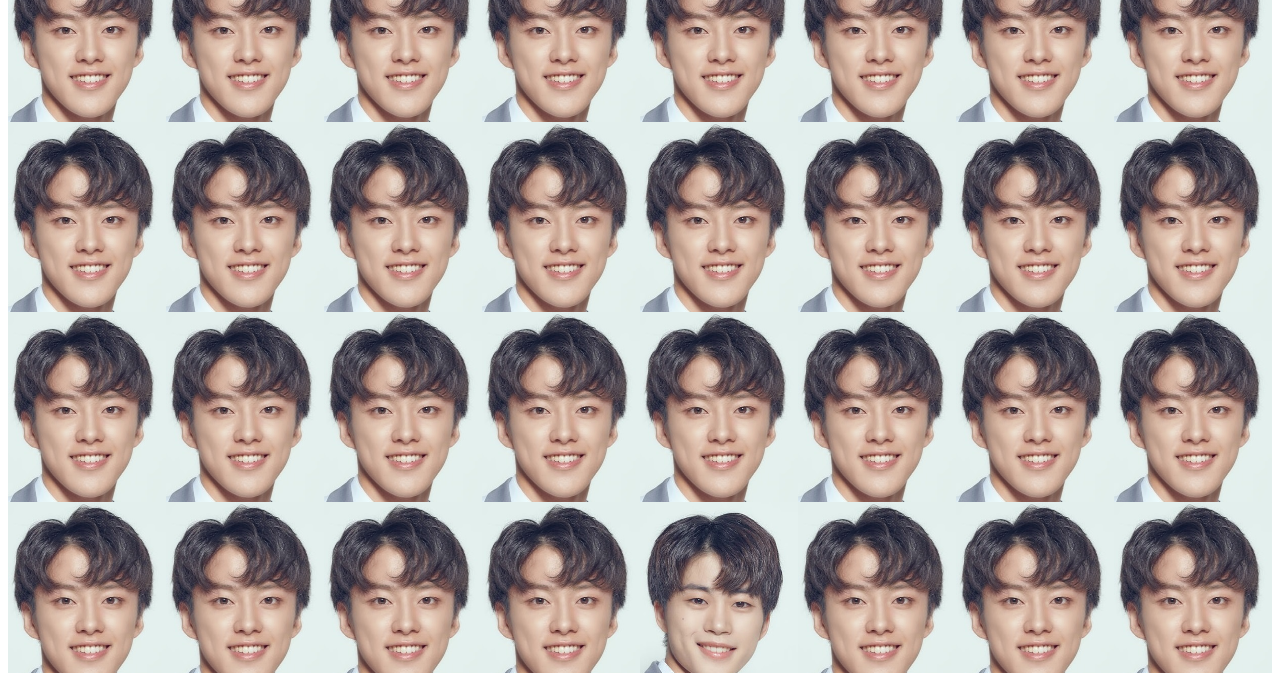
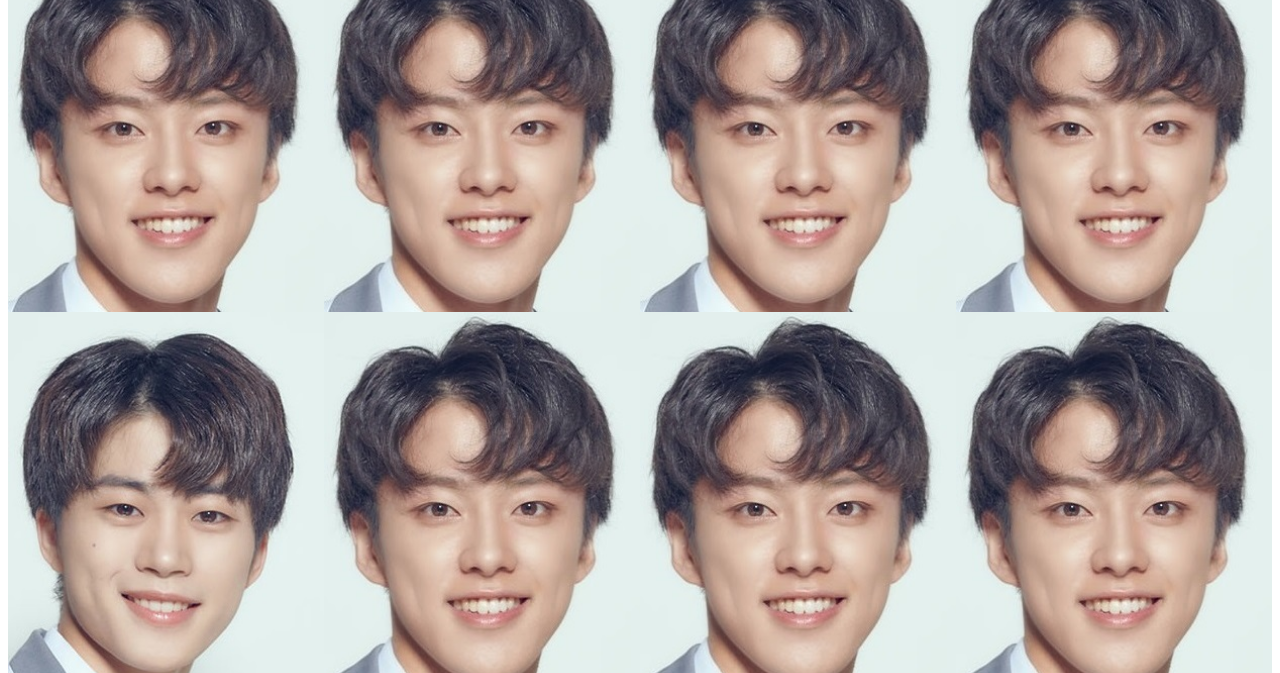
Before and after one commit to arupato/arupato.github.io, a plain HTML site: page myeyes.html in a window 1280 px wide. Shown: the part 550-1223 px from the top of the page. Drawn offline with nearby package versions, Linux system fonts and the light colour scheme.

Commit message:
Update myeyes.html

```diff
--- a/myeyes.html
+++ b/myeyes.html
@@ -5,32 +5,36 @@
 </script>
 <script>
 
-    var num = 48;
+    var num = 3;
+    setTimeout("appendText()", 3000)
     $(document).ready(function () {
-            appendText();
+        appendText();
 
-        $("img").width(document.body.clientWidth/8)
+        $("img").width(document.body.clientWidth / (num +1));
     });
     $("img#syoya").click(function () { clearText(); });
     function appendText() {
         var txtj = "<img id=\"junki\"  src=\"images/junki.jpg\" />";
         var txtk = "<a href=\"javascript:clearText();\"><img title=\"syoya\"  src=\"images/syoya.jpg\" /></a>";
 
-        var r = parseInt(Math.random()*(num-3)+ 1);
-        for (i = 0; i < (num - 1) ; i++) {
+        var r = parseInt(Math.random() * (num )*num);
+        $("#galleria").fadeOut();
+        for (i = 0; i < (num*num) ; i++) {
             if (i == r) {
                 $("#galleria").append(txtk);
             }
 
             $("#galleria").append(txtj);
         }
-        $("img").width(document.body.clientWidth /8)
+        $("img").width(document.body.clientWidth / (num + 1))
+        $("#galleria").fadeIn("slow");
+
     }
     function clearText() {
         $("#galleria").empty();
 
-        $("#gamelevel").val(num - 3);
-
+        $("#number").val(num - 3);
+        num++;
         appendText();
     }
 </script>
```
